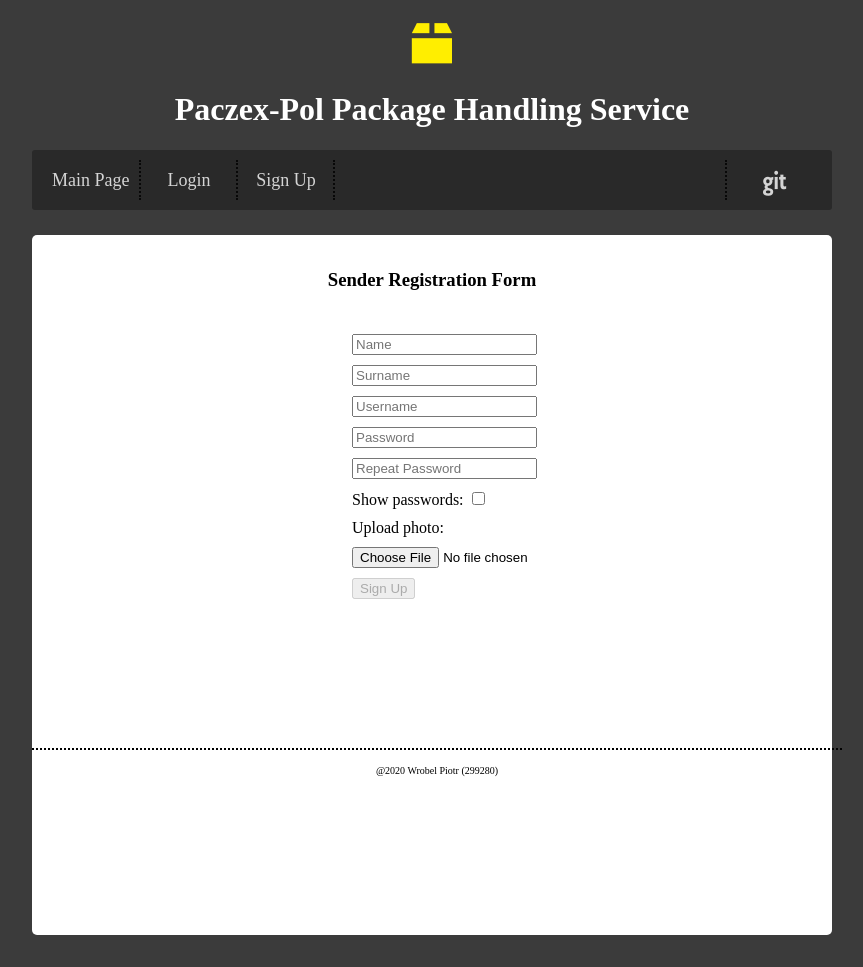
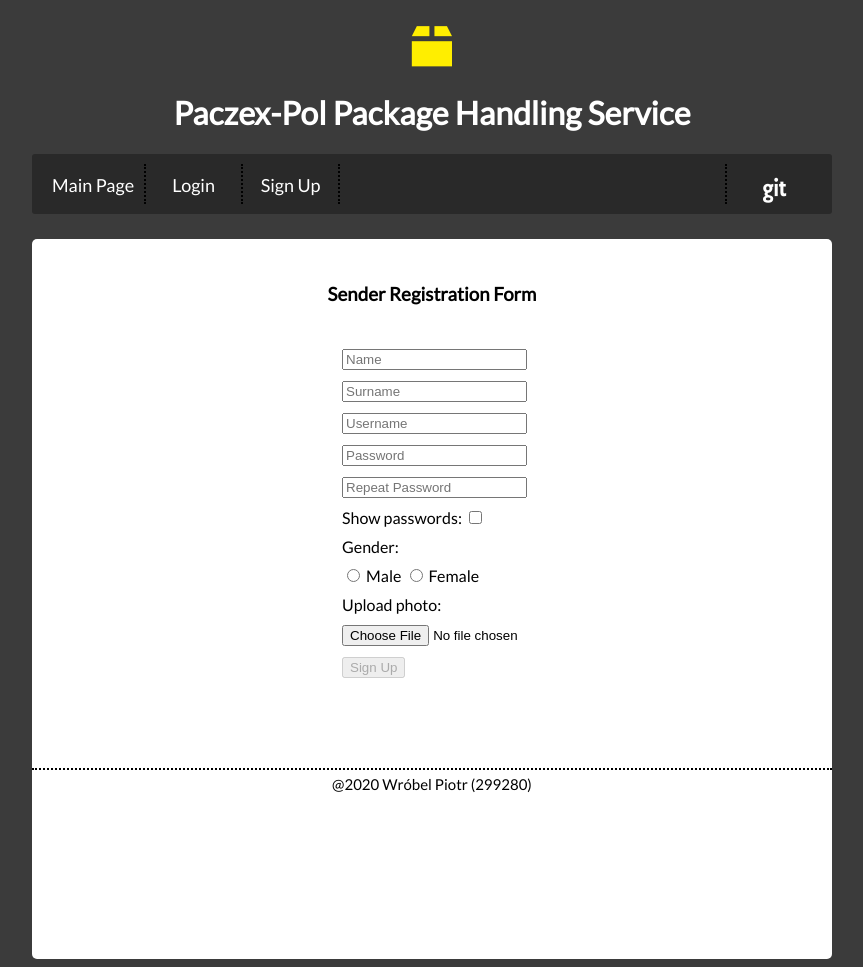
Before and after one commit to pwrobel2/PAMiW, a Flask app: page /sender/sign-up in a window 1280 px wide. Shown: the whole page, without its empty margins (208-1071 px from the left). Before the commit the page ends 935 px from the top, so only its background shows below. Run offline with Flask 2, Linux system fonts and the light colour scheme.

Commit message:
Major changes

```diff
--- a/static/css/main.css
+++ b/static/css/main.css
@@ -1,5 +1,6 @@
 body {
     background: #3b3b3b;
+    font-family: 'Lato', sans-serif;
 }
 
 #container {
@@ -42,7 +43,6 @@ nav {
     padding: 10px;
     font-size: 18px;
     border-right: 2px dotted #000000;
-    opacity: 0.8;
     vertical-align: middle;
 }
 
@@ -71,21 +71,21 @@ section {
     background-color: white;
     min-height: 680px;
     border-radius: 5px;
-    padding: 10px;
-    min-width: 780px;
+    padding: 20px;
+    min-width: 760px;
 }
 
 footer {
     border-top: 2px black dotted;
-    min-height: 20px;
-    min-width: 780px;
-    margin-left: -10px;
-    margin-right: -10px;
-    padding: 15px;
+    height: 25px;
+    min-width: 800px;
+    padding-top: 5px;
+    margin-left: -20px;
+    margin-right: -20px;
     position: absolute;
     bottom: 0;
     text-align: center;
-    font-size: 10px;
+    font-size: 15px;
 }
 
 li{
@@ -95,7 +95,7 @@ li{
 #signUpList {
     list-style-type: none;
     padding-top: 20px;
-    margin-left: 260px;
+    margin-left: 240px;
 }
 
 #msgDiv {
--- a/static/js/signUpForm.js
+++ b/static/js/signUpForm.js
@@ -1,7 +1,7 @@
 function verifyWholeForm()  {
     var x = 0;
     if((document.getElementById("nameMsg") === null)&&(document.getElementById("surnameMsg") === null)&&(document.getElementById("usernameMsg") === null)&&(document.getElementById("passwordMsg") === null)&&(document.getElementById("photoMsg") === null)
-    &&(document.getElementById("name").value !== "")&&(document.getElementById("surname").value !== "")&&(document.getElementById("username").value !== "")&&(document.getElementById("password").value !== "")&&(document.getElementById("passwordRepeat").value !== "")&&(document.getElementById("img").value !== "")){
+    &&(document.getElementById("name").value !== "")&&(document.getElementById("surname").value !== "")&&(document.getElementById("username").value !== "")&&(document.getElementById("password").value !== "")&&(document.getElementById("passwordRepeat").value !== "")&&(document.getElementById("img").value !== "")&&((document.getElementById("Male").checked)||(document.getElementById("Female").checked))){
         document.getElementById("submitBtn").disabled = false;
     }   else    {
         document.getElementById("submitBtn").disabled = true;
@@ -9,8 +9,8 @@ function verifyWholeForm()  {
 }
 
 function checkIfNameOk() {
-    var list = document.getElementById("signUpList");
     if(document.getElementById("name").value.length<2){
+        var list = document.getElementById("signUpList");
         var entry = document.createElement("li");
         var entryText = document.createTextNode("Name must be atleast 2 characters long!");
         entry.appendChild(entryText);
@@ -19,6 +19,7 @@ function checkIfNameOk() {
         verifyWholeForm();
     }   else if(/\s{2,}/.test(document.getElementById("name").value) == true) {
 
+        var list = document.getElementById("signUpList");
         var entry = document.createElement("li");
         var entryText = document.createTextNode("Name can't have more than 2 whitespaces in a row!");
         entry.appendChild(entryText);
@@ -31,9 +32,9 @@ function checkIfNameOk() {
 
 
 function deleteNameMsg() {
-    var list = document.getElementById("signUpList");
     var tmp = document.getElementById("nameMsg");
     if(tmp != null) {
+        var list = document.getElementById("signUpList");
         list.removeChild(tmp);
         verifyWholeForm();
     }
@@ -41,8 +42,8 @@ function deleteNameMsg() {
 
 
 function checkIfSurnameOk() {
-    var list = document.getElementById("signUpList");
     if(document.getElementById("surname").value.length<3){
+        var list = document.getElementById("signUpList");
         var entry = document.createElement("li");
         var entryText = document.createTextNode("Surname must be atleast 3 characters long!");
         entry.appendChild(entryText);
@@ -50,7 +51,7 @@ function checkIfSurnameOk() {
         list.insertBefore(entry,document.getElementById("surnameLI"));
         verifyWholeForm();
     }   else if(/\s{2,}/.test(document.getElementById("surname").value) == true) {
-
+        var list = document.getElementById("signUpList");
         var entry = document.createElement("li");
         var entryText = document.createTextNode("Surname can't have more than 2 whitespaces in a row!");
         entry.appendChild(entryText);
@@ -63,33 +64,78 @@ function checkIfSurnameOk() {
 
 
 function deleteSurnameMsg() {
-    var list = document.getElementById("signUpList");
     var tmp = document.getElementById("surnameMsg");
     if(tmp != null) {
+        var list = document.getElementById("signUpList");
         list.removeChild(tmp);
         verifyWholeForm();
     }
 }
 
 
-function deleteUsernameMsg(){
+function checkIfUsernameOk(){
+    if(document.getElementById("username").value.length<8){
+        var list = document.getElementById("signUpList");
+        var entry = document.createElement("li");
+        var entryText = document.createTextNode("Username must be atleast 8 characters long!");
+        entry.appendChild(entryText);
+        entry.id ="usernameMsg";
+        list.insertBefore(entry,document.getElementById("usernameLI"));
+        verifyWholeForm();
+    }   else if(/\s/.test(document.getElementById("username").value) == true) {
+        var list = document.getElementById("signUpList");
+        var entry = document.createElement("li");
+        var entryText = document.createTextNode("Username can't have any whitespaces!");
+        entry.appendChild(entryText);
+        entry.id ="usernameMsg";
+        list.insertBefore(entry,document.getElementById("usernameLI"));
+        verifyWholeForm();
+    }   else {
+        var xhr = new XMLHttpRequest();
+        var url = "https://infinte-hamlet-29399.herokuapp.com/check/" + document.getElementById("username").value;
 
-}
+        xhr.open('GET',url);
+        xhr.onreadystatechange = function(){
+            var DONE = 4;
+            var OK = 200;
+            if(xhr.readyState == DONE){
+                if(xhr.status == OK){
+                    console.log(xhr.responseText);
+                    msg = xhr.responseText;
 
-function checkIfUsernameOk(){
+                    var list = document.getElementById("signUpList");
+                    var entry = document.createElement("li");
+                    var entryText = document.createTextNode(xhr.responseText);
+                    entry.appendChild(entryText);
+                    entry.id ="usernameMsg";
+                    list.insertBefore(entry,document.getElementById("usernameLI"));
+                    verifyWholeForm();
+                } else {
+                    console.log('Error: ' + xhr.status);
+                }
+            }
+        }
+        xhr.send(null);
 
+    }
 }
 
 
 
-
-
+function deleteUsernameMsg(){
+    var tmp = document.getElementById("usernameMsg");
+    if(tmp != null) {
+        var list = document.getElementById("signUpList");
+        list.removeChild(tmp);
+        verifyWholeForm();
+    }
+}
 
 
 
 function checkIfPasswordOk() {
-    var list = document.getElementById("signUpList");
     if(document.getElementById("password").value.length<8){
+        var list = document.getElementById("signUpList");
         var entry = document.createElement("li");
         var entryText = document.createTextNode("Password must be atleast 8 characters long!");
         entry.appendChild(entryText);
@@ -99,6 +145,7 @@ function checkIfPasswordOk() {
 
     }   else if(/\s+/.test(document.getElementById("password").value) == true) {
 
+        var list = document.getElementById("signUpList");
         var entry = document.createElement("li");
         var entryText = document.createTextNode("Password can't have any whitespaces!");
         entry.appendChild(entryText);
@@ -107,7 +154,7 @@ function checkIfPasswordOk() {
         verifyWholeForm();
 
     }   else if(document.getElementById("password").value !== document.getElementById("passwordRepeat").value){
-
+        var list = document.getElementById("signUpList");
         var entry = document.createElement("li");
         var entryText = document.createTextNode("Password must be same!");
         entry.appendChild(entryText);
@@ -119,9 +166,9 @@ function checkIfPasswordOk() {
 
 
 function deletePasswordMsg() {
-    var list = document.getElementById("signUpList");
     var tmp = document.getElementById("passwordMsg");
     if(tmp != null) {
+        var list = document.getElementById("signUpList");
         list.removeChild(tmp);
         verifyWholeForm();
     }
--- a/templates/base.html
+++ b/templates/base.html
@@ -4,6 +4,8 @@
     <meta charset="UTF-8">
     <meta name="viewport" content="width=device-width, initial-scale=1.0">
     <meta http-equiv="X-UA-Compatible" content="ie-edge"/>
+    <meta name="author" content="Piotr Wróbel"/>
+    <link href="https://fonts.googleapis.com/css2?family=Lato&display=swap" rel="stylesheet">
     <link rel="stylesheet" type="text/css" href="{{ url_for('static', filename='css/main.css') }}"/>
     <link rel="stylesheet" type="text/css" href="{{ url_for('static', filename='fontello/css/fontello.css') }}"/>
     {% block head %}
@@ -46,7 +48,7 @@
             {% block body %}
             {% endblock %}
             <footer>
-                @2020 Wrobel Piotr (299280)
+                @2020 Wróbel Piotr (299280)
             </footer>
         </section>
     </div>
--- a/templates/signup.html
+++ b/templates/signup.html
@@ -11,13 +11,13 @@
     <h3>Sender Registration Form</h3>
     <ul id="signUpList">
         <li id="nameLI">
-            <input type = "text" name="name" id="name" placeholder="Name" onfocus="deleteNameMsg()" onblur="checkIfNameOk()"/>
+            <input type = "text" name="firstname" id="name" placeholder="Name" onfocus="deleteNameMsg()" onblur="checkIfNameOk()"/>
         </li>
         <li id="surnameLI">
-            <input type = "text" name="surname" id="surname" placeholder="Surname" onfocus="deleteSurnameMsg()" onblur="checkIfSurnameOk()"/>
+            <input type = "text" name="lastname" id="surname" placeholder="Surname" onfocus="deleteSurnameMsg()" onblur="checkIfSurnameOk()"/>
         </li>
         <li id="usernameLI">
-            <input type = "text" name="username" id="username" placeholder="Username"   onfocus="deleteUsernameMsg()" onblur="checkIfUsernameOk()"/>
+            <input type = "text" name="login" id="username" placeholder="Username"   onfocus="deleteUsernameMsg()" onblur="checkIfUsernameOk()"/>
         </li>
         <li id="passwordLI">
             <input type = "password" name="password" id="password" placeholder="Password"   onfocus="deletePasswordMsg()" onblur="checkIfPasswordOk()"/>
@@ -29,11 +29,20 @@
             Show passwords:
             <input type = "checkbox" onclick="showPassword()"/>
         </li>
+        <li>
+            Gender:
+        </li>
+        <li>
+            <input type = "radio" id="Male" name="sex" value="M" onchange="verifyWholeForm()">
+            <label for="Male">Male</label>
+            <input type = "radio" id="Female" name="sex" value="F" onchange="verifyWholeForm()">
+            <label for="Female">Female</label>
+        </li>
         <li id="photoLI">
             Upload photo:
         </li>
         <li>
-            <input type = "file" name="img" id="img" accept=" .png, .jpg "  onchange="verifyWholeForm()"/>
+            <input type = "file" name="photo" id="img" accept=" .png, .jpg "  onchange="verifyWholeForm()"/>
         </li>
         <li>
             <input type = "submit" id="submitBtn" value="Sign Up" disabled="true"/>
```
